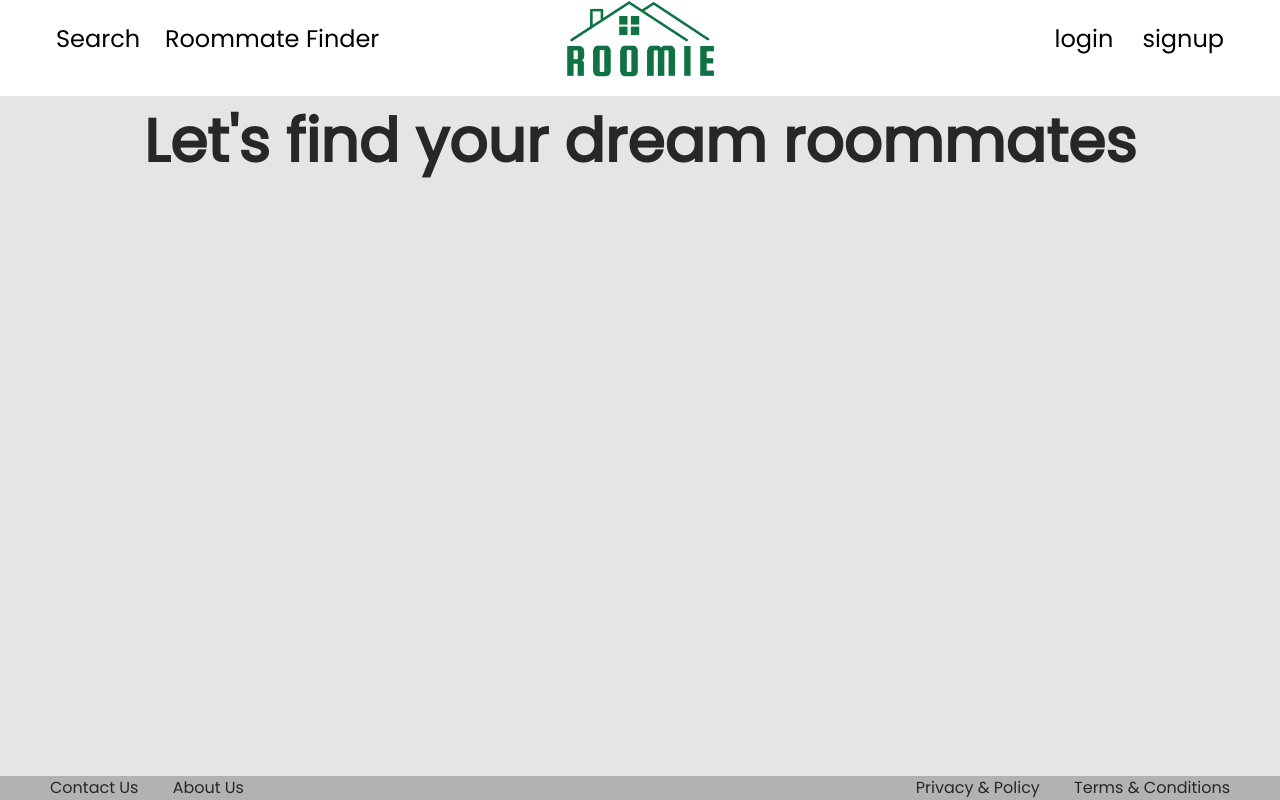
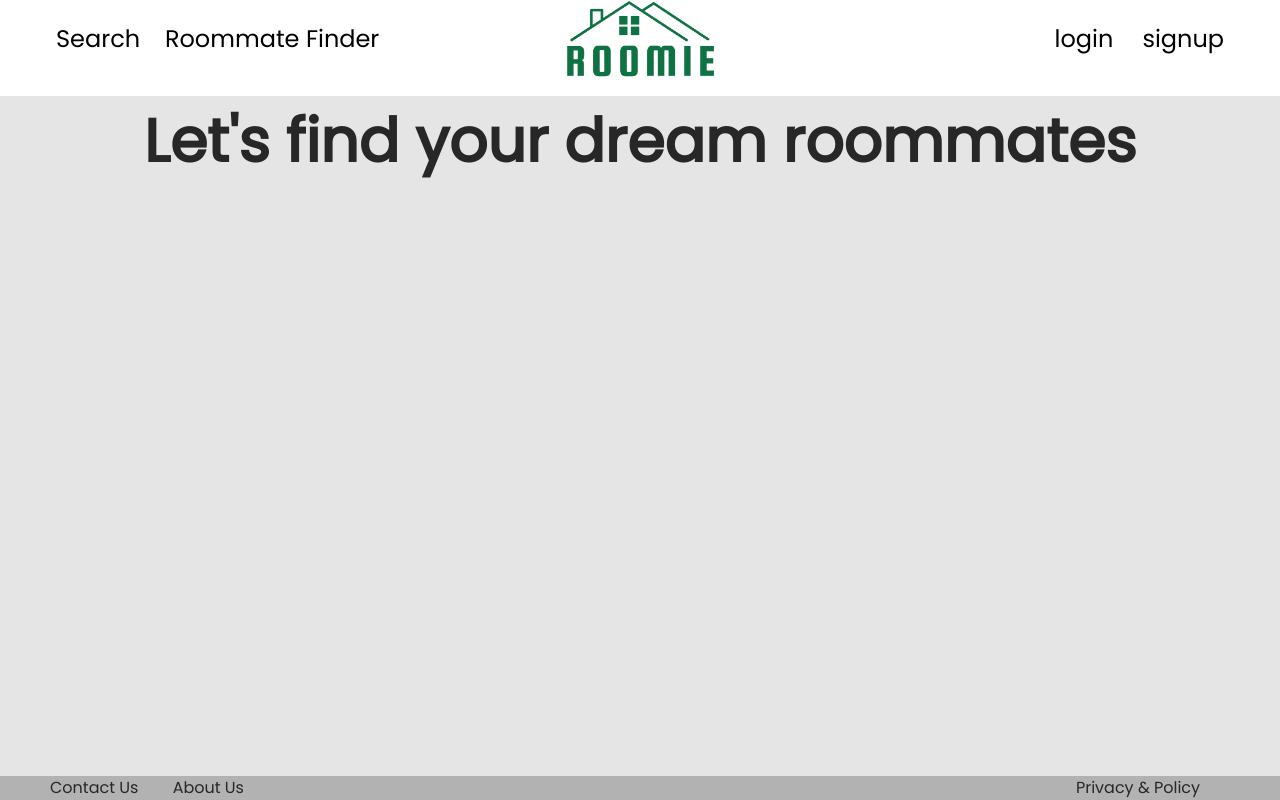
Before and after one commit to Tiancheng-NLC/cse210-main, a Vue app in the folder frontend/: page / in a window 1280 px wide. Built offline with nearby package versions, Linux system fonts and the light colour scheme.

Commit message:
rm terms & cond in footer

```diff
--- a/frontend/src/components/footer.vue
+++ b/frontend/src/components/footer.vue
@@ -4,7 +4,7 @@
     <div id="right_footer">
       <span>Privacy & Policy</span>
       &nbsp; &nbsp;&nbsp; &nbsp;
-      <span>Terms & Conditions</span>
+      <!-- <span>Terms & Conditions</span> -->
     </div>
     <!-- left section -->
     <div id="left_footer">
```
